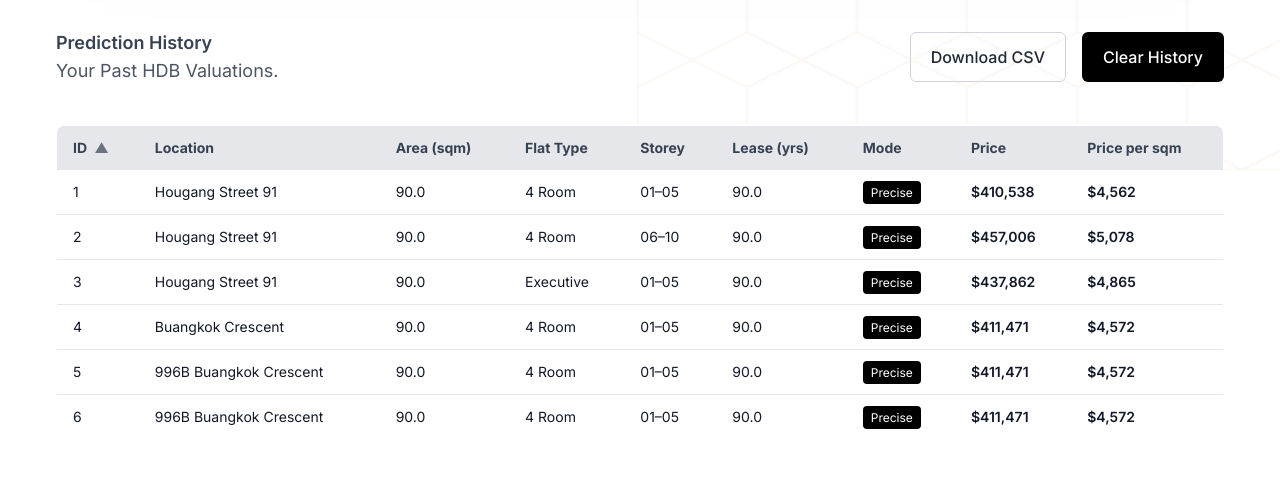
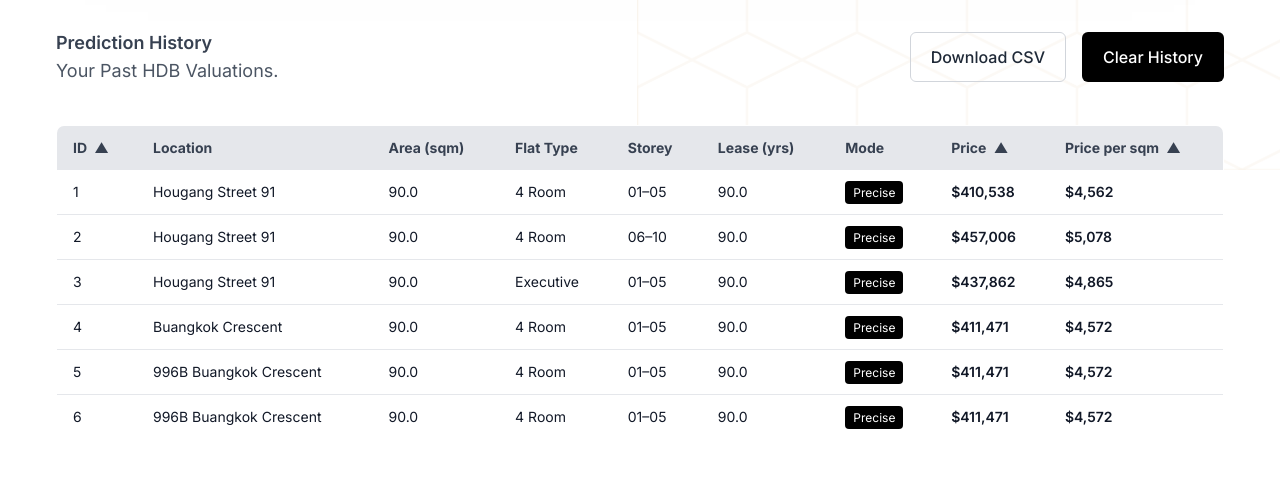
Before and after one commit to 4ndrrw/HDB-Price-Predictor, a Flask app: page /predict in a window 1280 px wide. Shown: the part 1158-1638 px from the top of the page. Run offline with Flask 3, Linux system fonts and the light colour scheme; the visitor is signed in with stand-in values (Sample User, id 1); data comes from the database, SQL or seed files in the repository; parts of the project's set-up code (start-up, migrations or seed data) failed here and were passed over; some libraries are stand-ins or nearby versions.

Commit message:
Added sort by price and ppsqm

```diff
--- a/app/templates/predict.html
+++ b/app/templates/predict.html
@@ -543,21 +543,33 @@
           <!-- HEADER -->
           <thead class="bg-gray-200 text-gray-700 text-sm">
             <tr>
+              <!-- SORT: ID -->
               <th class="px-4 py-3 text-left cursor-pointer select-none"
-                  id="sortUserIdHeader">
+                  id="sortIdHeader">
                   ID
-                  <span id="sortArrow" class="inline-block transition-transform ml-1 text-gray-500">
-                      ▲
-                  </span>
+                  <span id="sortArrowId" class="sort-arrow ml-1">▲</span>
               </th>
-              <th class="px-4 py-3 text-left">Location</th>         <!-- area -->
+
+              <th class="px-4 py-3 text-left">Location</th>
               <th class="px-4 py-3 text-left">Area (sqm)</th>
               <th class="px-4 py-3 text-left">Flat Type</th>
               <th class="px-4 py-3 text-left">Storey</th>
               <th class="px-4 py-3 text-left">Lease (yrs)</th>
               <th class="px-4 py-3 text-left">Mode</th>
-              <th class="px-4 py-3 text-left">Price</th>
-              <th class="px-4 py-3 text-left">Price per sqm</th>
+
+              <!-- SORT: PRICE -->
+              <th class="px-4 py-3 text-left cursor-pointer select-none"
+                  id="sortPriceHeader">
+                  Price
+                  <span id="sortArrowPrice" class="sort-arrow ml-1">▲</span>
+              </th>
+
+              <!-- SORT: PPSQM -->
+              <th class="px-4 py-3 text-left cursor-pointer select-none"
+                  id="sortPpsqmHeader">
+                  Price per sqm
+                  <span id="sortArrowPpsqm" class="sort-arrow ml-1">▲</span>
+              </th>
             </tr>
           </thead>
 
@@ -747,9 +759,9 @@
   <script>
     document.addEventListener("DOMContentLoaded", () => {
 
-      // ------------------------------------------
-      // 1) BUILD CLEAN ROW OBJECTS FROM BACKEND
-      // ------------------------------------------
+        // ---------------------------------------------------------------------
+        // BUILD ROW OBJECTS
+        // ---------------------------------------------------------------------
         let rows = [
           {% for r in records %}
             {
@@ -760,52 +772,96 @@
               storey: "{{ r.storey_range if r.mode == 'precise' else '—' }}",
               lease: "{{ r.remaining_lease }}",
               mode: "{{ r.mode }}",
+
               price_raw: {{ r.predicted_price if r.predicted_price else "null" }},
               price_display: "{{ '${:,.0f}'.format(r.predicted_price|float) if r.predicted_price else '—' }}",
+
               ppsqm_raw: {{ r.price_per_sqm if r.price_per_sqm else "null" }},
               price_per_sqm_display: "{{ '${:,.0f}'.format(r.price_per_sqm|float) if r.price_per_sqm else '—' }}"
             },
           {% endfor %}
         ];
 
-      // ============================================================
-      // SORTING FUNCTIONALITY (User ID Column)
-      // ============================================================
-
+        // ---------------------------------------------------------------------
+        // SORTING ENGINE
+        // ---------------------------------------------------------------------
+        let activeSort = null;   // "id", "price", "ppsqm"
         let sortAsc = true;
 
-      document.getElementById("sortUserIdHeader").addEventListener("click", () => {
+        function resetArrows() {
+            document.getElementById("sortArrowId").style.transform = "rotate(0deg)";
+            document.getElementById("sortArrowPrice").style.transform = "rotate(0deg)";
+            document.getElementById("sortArrowPpsqm").style.transform = "rotate(0deg)";
+        }
 
-        // rotate arrow
-        const arrow = document.getElementById("sortArrow");
+        function rotateArrow(id, asc) {
+            const el = document.getElementById(id);
+            el.style.transform = asc ? "rotate(0deg)" : "rotate(180deg)";
+        }
+
+
+        function applySort(column) {
+
+            // If switching to a different column, reset asc
+            if (activeSort !== column) {
+                sortAsc = true;
+                activeSort = column;
+            } else {
                 sortAsc = !sortAsc;
-        arrow.style.transform = sortAsc ? "rotate(0deg)" : "rotate(180deg)";
+            }
 
-        // sort rows
-        rows.sort((a, b) => {
-          return sortAsc ? a.user_index - b.user_index : b.user_index - a.user_index;
-        });
+            resetArrows(); // reset all arrow icons first
 
-        // reset to first page after sorting
+            // ----------------------------
+            // SORTING LOGIC
+            // ----------------------------
+            if (column === "id") {
+                rows.sort((a, b) => sortAsc ? a.user_index - b.user_index : b.user_index - a.user_index);
+                rotateArrow("sortArrowId", sortAsc);
+            }
+
+            if (column === "price") {
+                rows.sort((a, b) => sortAsc ? a.price_raw - b.price_raw : b.price_raw - a.price_raw);
+                rotateArrow("sortArrowPrice", sortAsc);
+            }
+
+            if (column === "ppsqm") {
+                rows.sort((a, b) => sortAsc ? a.ppsqm_raw - b.ppsqm_raw : b.ppsqm_raw - a.ppsqm_raw);
+                rotateArrow("sortArrowPpsqm", sortAsc);
+            }
+
             currentPage = 1;
             renderTable();
-      });
+        }
 
-      // ------------------------------------------
-      // PAGINATION CONFIG
-      // ------------------------------------------
+
+        // Attach events to column headers
+        document.getElementById("sortIdHeader")
+          .addEventListener("click", () => applySort("id"));
+
+        document.getElementById("sortPriceHeader")
+          .addEventListener("click", () => applySort("price"));
+
+        document.getElementById("sortPpsqmHeader")
+          .addEventListener("click", () => applySort("ppsqm"));
+
+
+        // ---------------------------------------------------------------------
+        // PAGINATION
+        // ---------------------------------------------------------------------
         const rowsPerPage = 8;
         let currentPage = 1;
 
         const tableBody = document.getElementById("historyBody");
-      const prevBtn   = document.getElementById("prevPage");
-      const nextBtn   = document.getElementById("nextPage");
+        const prevBtn = document.getElementById("prevPage");
+        const nextBtn = document.getElementById("nextPage");
         const pageLabel = document.getElementById("pageLabel");
         const downloadBtn = document.getElementById("downloadCsv");
 
-      // ------------------------------------------
+
+        // ---------------------------------------------------------------------
         // RENDER TABLE
-      // ------------------------------------------
+        // ---------------------------------------------------------------------
         function renderTable() {
             const start = (currentPage - 1) * rowsPerPage;
             const items = rows.slice(start, start + rowsPerPage);
@@ -827,7 +883,7 @@
                           : '<span class="px-2 py-1 text-xs bg-gray-700 text-white rounded">Basic</span>'}
                   </td>
                   <td class="px-4 py-3 font-semibold">${r.price_display}</td>
-            <td class="px-4 py-3 font-semibold">${r.price_per_sqm_display || ''}</td>
+                  <td class="px-4 py-3 font-semibold">${r.price_per_sqm_display}</td>
                 `;
                 tableBody.appendChild(tr);
             });
@@ -835,9 +891,10 @@
             updatePaginationControls();
         }
 
-      // ------------------------------------------
-      // PAGINATION
-      // ------------------------------------------
+
+        // ---------------------------------------------------------------------
+        // PAGINATION BUTTONS
+        // ---------------------------------------------------------------------
         function updatePaginationControls() {
             const totalPages = Math.ceil(rows.length / rowsPerPage);
             pageLabel.textContent = `Page ${currentPage} of ${totalPages}`;
@@ -855,9 +912,10 @@
             renderTable();
         });
 
-      // ------------------------------------------
+
+        // ---------------------------------------------------------------------
         // CSV EXPORT
-      // ------------------------------------------
+        // ---------------------------------------------------------------------
         downloadBtn.addEventListener("click", () => {
           let csv = "Location,Area_sqm,Flat Type,Storey,Lease,Mode,Price,Price_per_sqm\n";
           rows.forEach(r => {
@@ -875,10 +933,12 @@
           URL.revokeObjectURL(url);
         });
 
-      // ------------------------------------------
+
+        // ---------------------------------------------------------------------
         // INITIAL RENDER
-      // ------------------------------------------
+        // ---------------------------------------------------------------------
         renderTable();
+
     });
   </script>
 {% endif %}
@@ -893,4 +953,20 @@
     window.history.replaceState({}, "", cleanUrl);
   }
 </script>
+
+
+
+
+
+
+<!-- ============================================================
+    ADDITIONAL STYLES
+=============================================================== -->
+<style>
+  .sort-arrow {
+    display: inline-block;
+    transform-origin: center;
+    transition: transform 0.25s ease;
+  }
+</style>
 {% endblock %}
```
Lines whose indentation alone changed are shown as unchanged.
